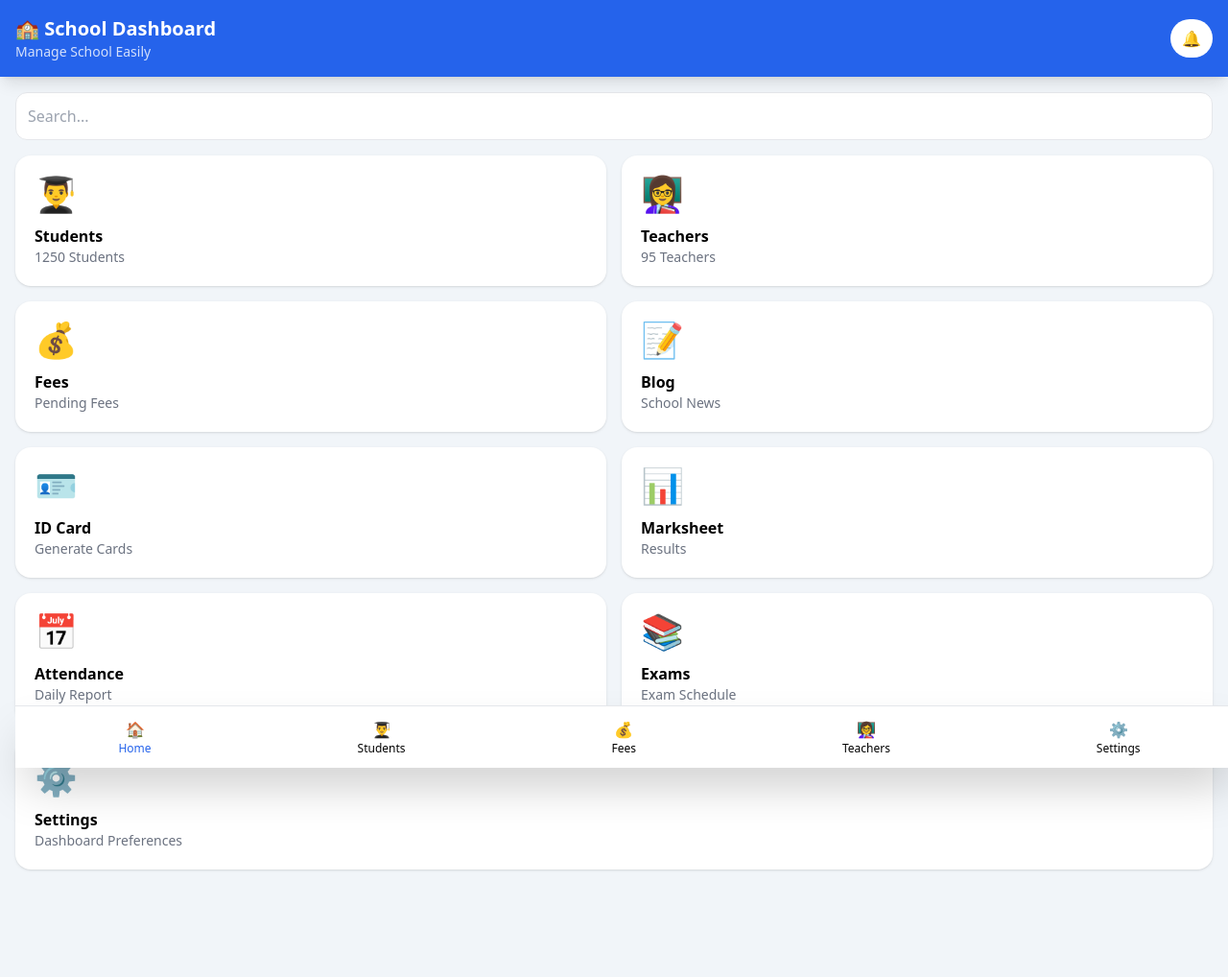
After one commit to wbweb03-byte/portfolio2, a Django app: page /dashboard/ in a window 1280 px wide. The commit adds this page. Shown: the whole page at 96% size. Run offline with Django 5.2, Linux system fonts and the light colour scheme; some libraries are stand-ins or nearby versions.

Commit message:
dashboard added

```diff
--- a/students/urls.py
+++ b/students/urls.py
@@ -4,6 +4,7 @@ from django.urls import path
 from . import views
 
 urlpatterns = [
+     path('dashboard/', views.dashboard, name="dashboard"),
     path('view_student/', views.students_views, name="students_views"),
     path('add_student/', views.students_add, name="students_add"),
     path('details_student/<int:id>/', views.student_details, name="student_details"),
--- a/students/views.py
+++ b/students/views.py
@@ -3,6 +3,11 @@ from .models import Students
 from .forms import StudentCreation
 
 # Create your views here.
+
+def dashboard(request):
+
+    return render(request, "dashboard.html")
+
 
 def students_views(request):
     students = Students.objects.all()
--- /dev/null
+++ b/templates/dashboard.html
@@ -0,0 +1,189 @@
+<!DOCTYPE html>
+<html lang="en">
+<head>
+<meta charset="UTF-8">
+<meta name="viewport" content="width=device-width, initial-scale=1.0">
+<title>School Management Dashboard</title>
+
+<script src="https://cdn.tailwindcss.com"></script>
+
+<style>
+body{
+    background:#f1f5f9;
+}
+
+.card:hover{
+    transform:translateY(-4px);
+}
+
+.active-tab{
+    color:#2563eb;
+}
+</style>
+
+</head>
+<body class="min-h-screen">
+
+<!-- Header -->
+
+<header class="bg-blue-600 p-4 text-white sticky top-0 z-50 shadow-lg">
+
+<div class="flex justify-between items-center">
+
+<div>
+<h1 class="text-xl font-bold">
+🏫 School Dashboard
+</h1>
+
+<p class="text-sm opacity-80">
+Manage School Easily
+</p>
+</div>
+
+<button class="bg-white text-blue-600 px-3 py-2 rounded-full">
+🔔
+</button>
+
+</div>
+
+</header>
+
+
+<!-- Search -->
+
+<div class="p-4">
+
+<input
+type="text"
+placeholder="Search..."
+class="w-full p-3 rounded-xl border outline-none focus:ring-2 focus:ring-blue-500"
+/>
+
+</div>
+
+
+<!-- Dashboard Grid -->
+
+<a href="{% url 'students_views' %}" <div class="grid grid-cols-2 gap-4 px-4 pb-28">
+
+<div class="card bg-white rounded-2xl p-5 shadow transition duration-300">
+<div class="text-4xl">👨‍🎓</div>
+<h2 class="font-bold mt-3">Students</h2>
+<p class="text-gray-500 text-sm">1250 Students</p>
+</div>
+
+
+<div class="card bg-white rounded-2xl p-5 shadow transition duration-300">
+<div class="text-4xl">👩‍🏫</div>
+<h2 class="font-bold mt-3">Teachers</h2>
+<p class="text-gray-500 text-sm">95 Teachers</p>
+</div>
+
+
+<div class="card bg-white rounded-2xl p-5 shadow transition duration-300">
+<div class="text-4xl">💰</div>
+<h2 class="font-bold mt-3">Fees</h2>
+<p class="text-gray-500 text-sm">Pending Fees</p>
+</div>
+
+
+<div class="card bg-white rounded-2xl p-5 shadow transition duration-300">
+<div class="text-4xl">📝</div>
+<h2 class="font-bold mt-3">Blog</h2>
+<p class="text-gray-500 text-sm">School News</p>
+</div>
+
+
+<div class="card bg-white rounded-2xl p-5 shadow transition duration-300">
+<div class="text-4xl">🪪</div>
+<h2 class="font-bold mt-3">ID Card</h2>
+<p class="text-gray-500 text-sm">Generate Cards</p>
+</div>
+
+
+<div class="card bg-white rounded-2xl p-5 shadow transition duration-300">
+<div class="text-4xl">📊</div>
+<h2 class="font-bold mt-3">Marksheet</h2>
+<p class="text-gray-500 text-sm">Results</p>
+</div>
+
+
+<div class="card bg-white rounded-2xl p-5 shadow transition duration-300">
+<div class="text-4xl">📅</div>
+<h2 class="font-bold mt-3">Attendance</h2>
+<p class="text-gray-500 text-sm">Daily Report</p>
+</div>
+
+
+<div class="card bg-white rounded-2xl p-5 shadow transition duration-300">
+<div class="text-4xl">📚</div>
+<h2 class="font-bold mt-3">Exams</h2>
+<p class="text-gray-500 text-sm">Exam Schedule</p>
+</div>
+
+
+<div class="card bg-white rounded-2xl p-5 shadow transition duration-300 col-span-2">
+<div class="text-4xl">⚙️</div>
+<h2 class="font-bold mt-3">Settings</h2>
+<p class="text-gray-500 text-sm">Dashboard Preferences</p>
+</div>
+
+</div>
+
+
+<!-- Mobile Bottom Navigation -->
+
+<nav class="fixed bottom-0 w-full bg-white shadow-2xl border-t">
+
+<div class="flex justify-around py-3">
+
+<button class="nav-btn active-tab flex flex-col items-center">
+🏠
+<span class="text-xs">Home</span>
+</button>
+
+<button class="nav-btn flex flex-col items-center">
+👨‍🎓
+<span class="text-xs">Students</span>
+</button>
+
+<button class="nav-btn flex flex-col items-center">
+💰
+<span class="text-xs">Fees</span>
+</button>
+
+<button class="nav-btn flex flex-col items-center">
+👩‍🏫
+<span class="text-xs">Teachers</span>
+</button>
+
+<button class="nav-btn flex flex-col items-center">
+⚙️
+<span class="text-xs">Settings</span>
+</button>
+
+</div>
+
+</nav>
+
+
+<script>
+
+const buttons=document.querySelectorAll(".nav-btn");
+
+buttons.forEach(btn=>{
+
+btn.addEventListener("click",()=>{
+
+buttons.forEach(b=>b.classList.remove("active-tab"));
+
+btn.classList.add("active-tab");
+
+});
+
+});
+
+</script>
+
+</body>
+</html>
--- a/templates/fff.html
+++ b/templates/fff.html
@@ -90,9 +90,10 @@
     </div>
 
 </div>
+
 <br> <br>
 <div class="grid grid-cols-5 h-80 w-full  px-12 gap-10 mb-10">
-   <a  href="{% url 'students_views' %}"
+   <a  href="{% url 'dashboard' %}"
     class=" shadow-2xl shadow-orange-500/40 inline-block rounded-2xl p-4 hover:shadow-xl hover:shadow-orange-600/40" >
 
     <div class="gap-2 ">
@@ -103,7 +104,7 @@
             src="{%static "src/vintage.png"%}" alt=""></div>
 
             <p  class="text-center text-3xl text-orange-700 font-normal hover:cursor-pointer hover:font-semibold transition-all duration-200">
-                @Vintage
+                @School manegment
             </p>
             <h3 class="mx-2 ml-12 text-base text-yellow-50"> ipsum dolor,ipsa dolore amet... voluptatem voluptates... snecessitatibus.</h3>
         </div>
--- a/templates/update_h.html
+++ b/templates/update_h.html
@@ -214,7 +214,7 @@
 
         <!-- Card -->
         <a class="bg-black/60 backdrop-blur-sm shadow-2xl shadow-orange-500/30 rounded-2xl p-4 hover:shadow-orange-600/40 transition duration-300"
-            href="{%  url 'students_views'%}">
+            href="{%  url 'dashboard'%}">
 
             <div class="flex justify-center">
                 <img class="rounded-full h-28 w-28 md:h-36 md:w-36 hover:scale-95 transition duration-200"
```
